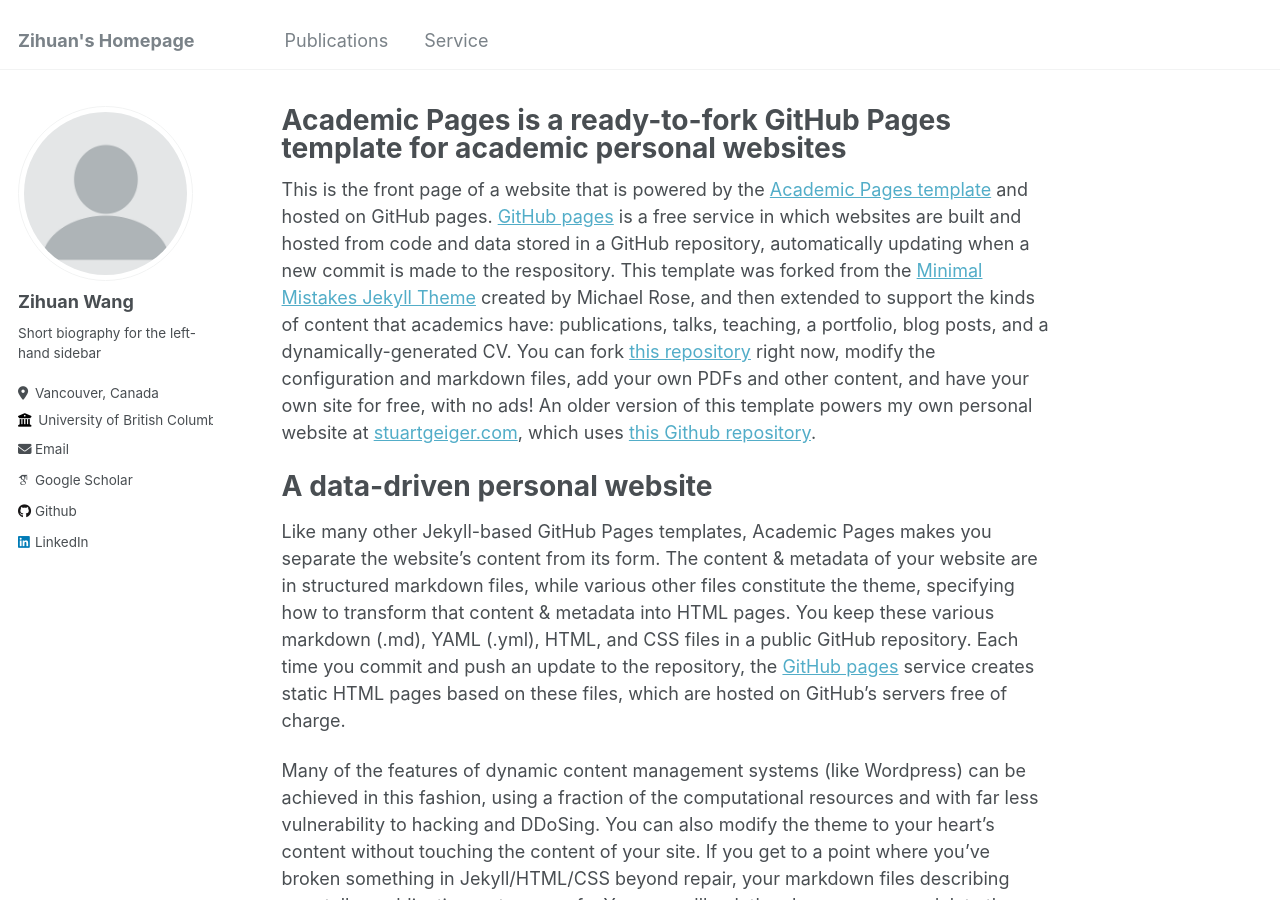
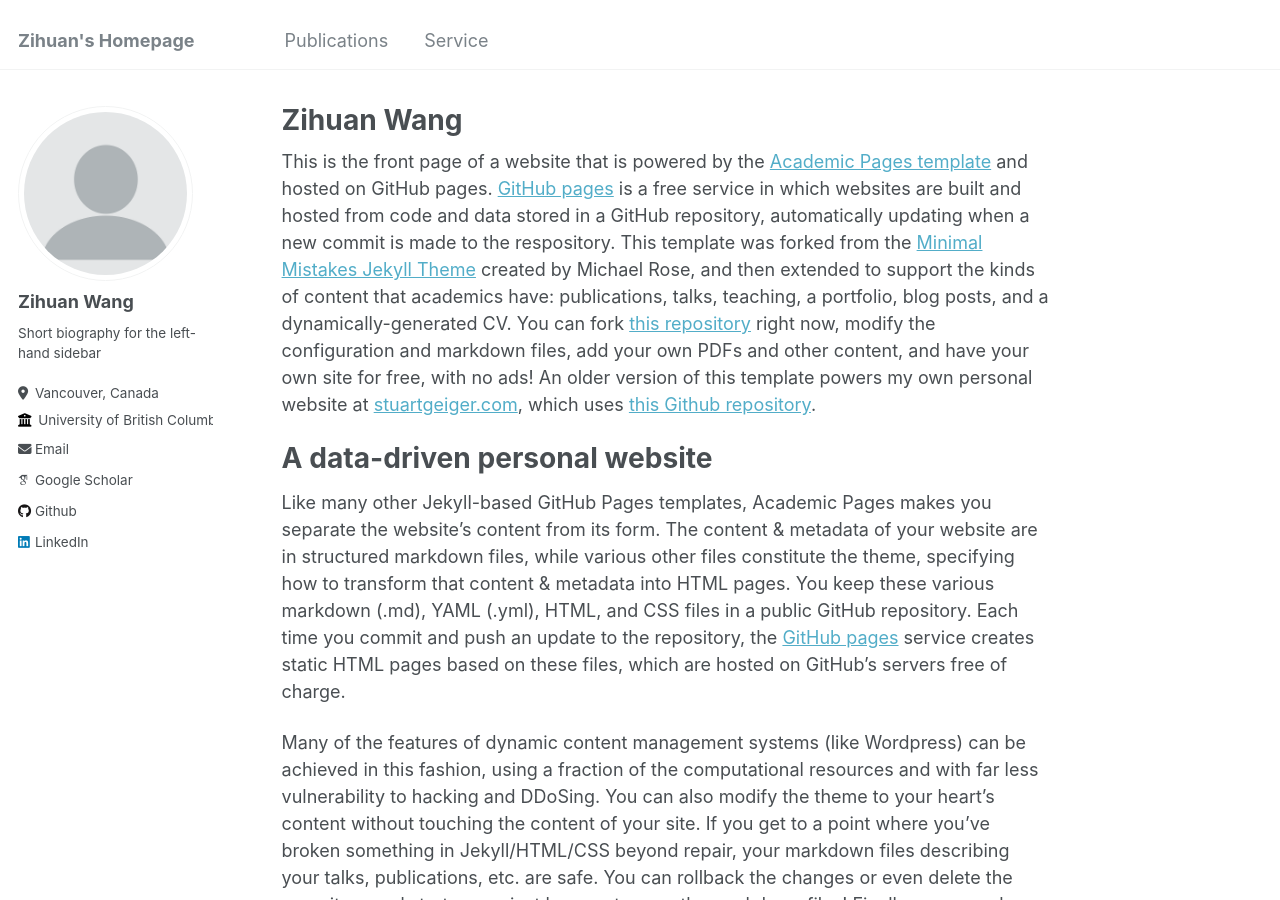
Before and after one commit to zihuanwang/zihuanwang.github.io, a Jekyll site: the page built from _pages/about.md, in a window 1280 px wide and 900 px high. Built offline with Jekyll 4.4.1, drawn with Linux system fonts in a browser that asks for light colours; some web fonts are replaced.

Commit message:
Update about.md

```diff
--- a/_pages/about.md
+++ b/_pages/about.md
@@ -1,6 +1,6 @@
 ---
 permalink: /
-title: "Academic Pages is a ready-to-fork GitHub Pages template for academic personal websites"
+title: "Zihuan Wang"
 author_profile: true
 redirect_from:
   - /about/
```
